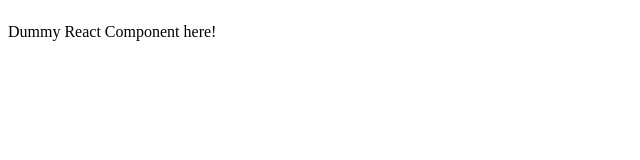
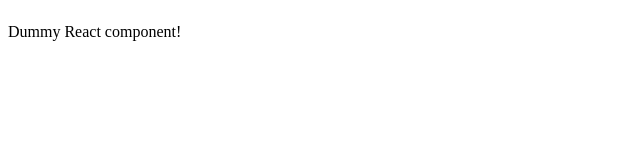
Before and after one commit to imagineLife/wp-babel-react, a React app: page / in a window 1280 px wide. Shown: the top 160 px of the page, without its empty margins (0-640 px from the left). Built offline with nearby package versions, Linux system fonts and the light colour scheme.

Commit message:
allows class properties

```diff
--- a/package.json
+++ b/package.json
@@ -34,5 +34,9 @@
     "webpack": "^4.6.0",
     "webpack-cli": "^2.0.13",
     "webpack-dev-server": "^3.1.3"
+  },
+  "dependencies": {
+    "babel-plugin-transform-class-properties": "^6.24.1",
+    "babel-plugin-transform-object-rest-spread": "^6.26.0"
   }
 }
--- a/src/App.js
+++ b/src/App.js
@@ -1,11 +1,18 @@
 import React from "react";
 import ReactDOM from "react-dom";
-const App = () => {
-  return (
-    <div>
-      <p>Dummy React Component here!</p>
-    </div>
-  );
+class App extends React.Component{
+
+  state = {
+  	dummyData: "Dummy React component!"
+  }
+  render(){
+  	return (
+	    <div>
+	      <p>{this.state.dummyData}</p>
+	    </div>
+	  );
+  }
+
 };
 export default App;
 ReactDOM.render(<App />, document.getElementById("app"));
```
Also changed, not shown: .babelrc, 1 other file (tests, documents, lock files or other folders).
